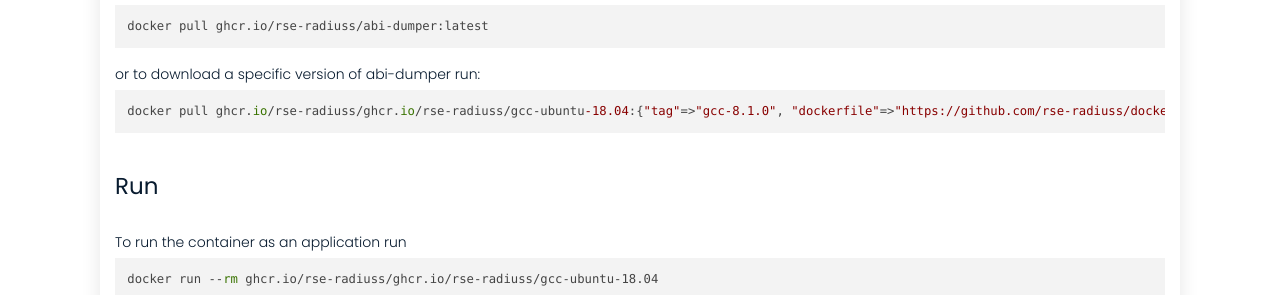
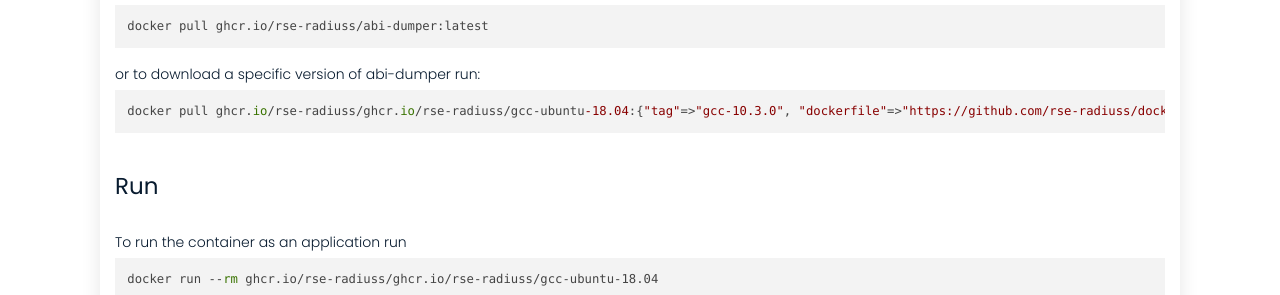
Before and after one commit to rse-ops/docker-images, a Jekyll site: the page built from _library/ghcr.io-rse-radiuss-gcc-ubuntu-18.04.md, in a window 1280 px wide and 1002 px high. Shown: the part 520-815 px from the top of the window. Built offline with Jekyll 4.4.1, drawn with Linux system fonts in a browser that asks for light colours; nearby versions of some CDN libraries.

Commit message:
Automated push to update library 2021-09-29

```diff
--- a/_library/ghcr.io-rse-radiuss-gcc-ubuntu-18.04.md
+++ b/_library/ghcr.io-rse-radiuss-gcc-ubuntu-18.04.md
@@ -1,14 +1,11 @@
 ---
 layout: container
 name: ghcr.io/rse-radiuss/gcc-ubuntu-18.04
-updated_at: 2021-09-29 23:39:07.104301
+updated_at: 2021-09-29 23:49:51.092587
 
 
 container_url: https://github.com/orgs/rse-radiuss/packages/container/package/gcc-ubuntu-18.04
 versions:
- - tag: gcc-8.1.0
-   dockerfile: https://github.com/rse-radiuss/docker-images/blob/main/ubuntu/gcc/Dockerfile
-   manifest: https://crane.ggcr.dev/manifest/ghcr.io/rse-radiuss/gcc-ubuntu-18.04:gcc-8.1.0
  - tag: gcc-10.3.0
    dockerfile: https://github.com/rse-radiuss/docker-images/blob/main/ubuntu/gcc/Dockerfile
    manifest: https://crane.ggcr.dev/manifest/ghcr.io/rse-radiuss/gcc-ubuntu-18.04:gcc-10.3.0
```
Also changed, not shown: other parts of _library/ghcr.io-rse-radiuss-gcc-ubuntu-18.04.md (+3 -0 lines).
